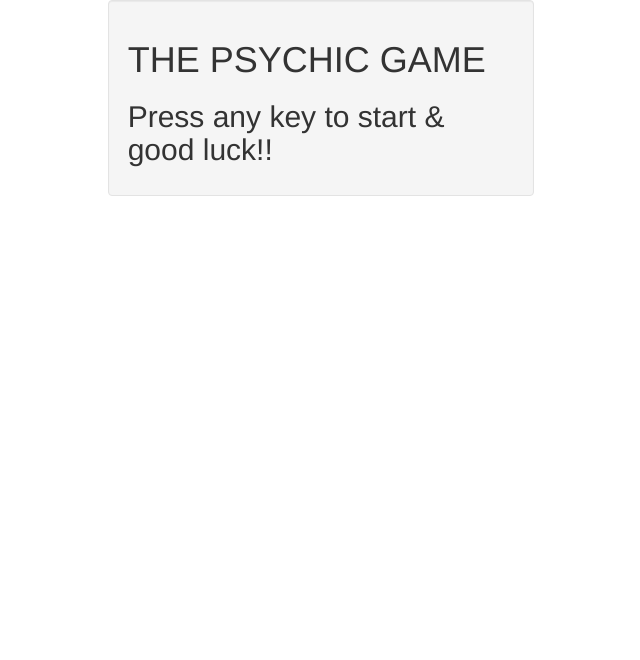
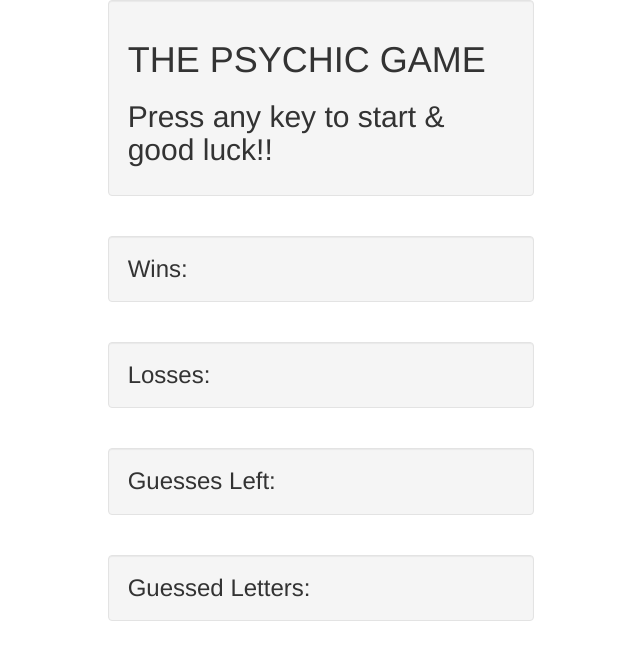
Before and after one commit to alyshields95/Psychic-Game, a plain HTML site: page index.html in a window 1280 px wide. Shown: the whole page, without its empty margins (319-959 px from the left). Drawn offline with nearby package versions, Linux system fonts and the light colour scheme.

Commit message:
changes to html

```diff
--- a/index.html
+++ b/index.html
@@ -24,6 +24,11 @@
         <h2>Press any key to start & good luck!!</h2>
     </div>
 
+    <h3 id="wins" class="well col-md-4 col-md-offset-4">Wins:</h3>
+    <h3 id="losses" class="well col-md-4 col-md-offset-4">Losses:</h3>
+	<h3 id="guessesLeft" class="well col-md-4 col-md-offset-4">Guesses Left:</h3>
+	<h3 id="guessedLetters" class="well col-md-4 col-md-offset-4">Guessed Letters:</h3>
+
 </body>
 
 </html>
```
